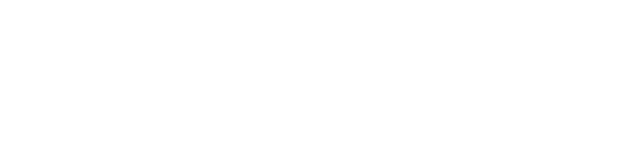
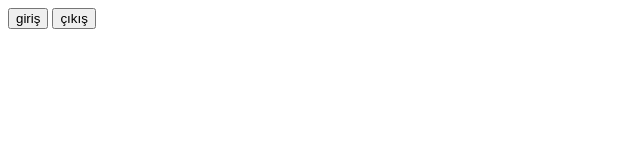
Before and after one commit to Mashab0/deneme, a plain HTML site: page index.html in a window 1280 px wide. Shown: the whole page, without its empty margins (0-640 px from the left). Drawn offline with Linux system fonts and the light colour scheme.

Commit message:
iki buton eklendi
+ iki buton eklendi

```diff
--- a/index.html
+++ b/index.html
@@ -6,6 +6,7 @@
     <title>Document</title>
 </head>
 <body>
-
+    <button>giriş</button>
+    <button>çıkış</button>
 </body>
 </html>
```
